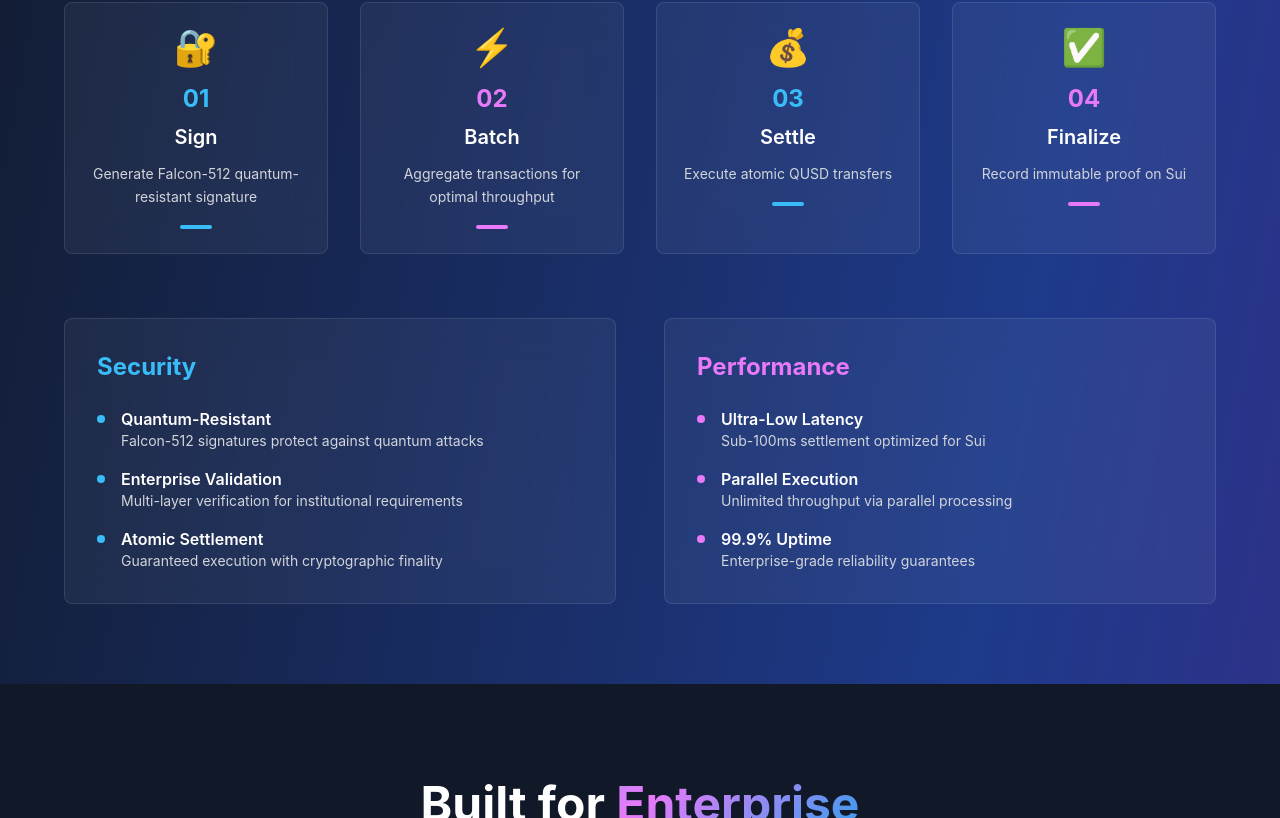
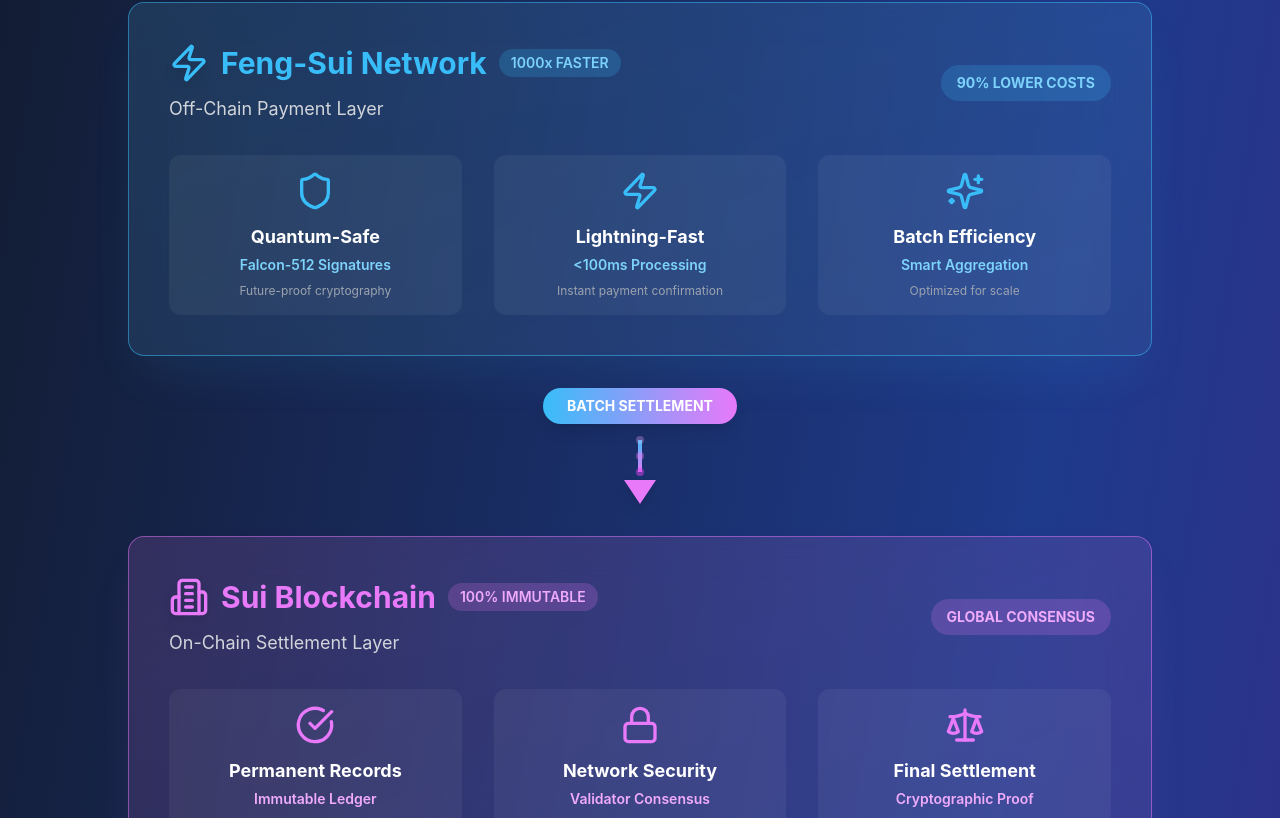
Before and after one commit to en-tropyc/feng-sui, a React (Create React App) app in the folder website/: page / in a window 1280 px wide. Shown: the part 1042-1860 px from the top of the page. Built offline with nearby package versions, Linux system fonts and the light colour scheme.

Commit message:
fix architecture

```diff
--- a/website/src/components/Architecture.tsx
+++ b/website/src/components/Architecture.tsx
@@ -1,4 +1,5 @@
 import React from 'react';
+import { Shield, Zap, Sparkles, Building2, CheckCircle, Lock, Scale } from 'lucide-react';
 
 const Architecture: React.FC = () => {
   return (
@@ -7,18 +8,145 @@
         {/* Section Header */}
         <div className="text-center mb-16">
           <h2 className="text-4xl md:text-5xl font-bold mb-6 text-white">
-            Network Infrastructure
+            Network Architecture
           </h2>
           <p className="text-xl text-gray-300 max-w-3xl mx-auto">
-            Post-quantum stablecoin infrastructure built for enterprise scale on Sui
+            Off-chain quantum payment network with on-chain settlement on Sui
           </p>
         </div>
 
-        {/* Flow Steps */}
-        <div className="grid grid-cols-1 md:grid-cols-2 lg:grid-cols-4 gap-8 mb-16">
+        {/* Two-Layer Architecture Diagram */}
+        <div className="mb-20">
+          <div className="max-w-5xl mx-auto">
+            {/* Feng-Sui Layer (Top) */}
+            <div className="glass rounded-2xl p-10 mb-8 border-3 border-quantum-400/50 bg-gradient-to-br from-quantum-500/10 to-quantum-600/5 shadow-2xl shadow-quantum-400/10">
+              <div className="flex items-center justify-between mb-8">
+                <div>
+                  <div className="flex items-center gap-3 mb-3">
+                    <div className="text-quantum-400">
+                      <Zap size={40} className="drop-shadow-lg" />
+                    </div>
+                    <h3 className="text-3xl font-bold text-quantum-400">Feng-Sui Network</h3>
+                    <div className="bg-quantum-400/20 text-quantum-300 px-3 py-1 rounded-full text-sm font-semibold">
+                      1000x FASTER
+                    </div>
+                  </div>
+                  <p className="text-gray-300 text-lg">Off-Chain Payment Layer</p>
+                </div>
+                <div className="bg-quantum-400/20 text-quantum-300 px-4 py-2 rounded-full text-sm font-bold">
+                  90% LOWER COSTS
+                </div>
+              </div>
+
+              <div className="grid grid-cols-1 md:grid-cols-3 gap-8">
+                <div className="text-center p-4 rounded-xl bg-white/5">
+                  <div className="flex justify-center mb-3">
+                    <Shield size={40} className="text-quantum-400" />
+                  </div>
+                  <div className="font-bold text-white text-lg mb-1">Quantum-Safe</div>
+                  <div className="text-quantum-300 text-sm font-semibold mb-2">Falcon-512 Signatures</div>
+                  <div className="text-gray-400 text-xs">Future-proof cryptography</div>
+                </div>
+                <div className="text-center p-4 rounded-xl bg-white/5">
+                  <div className="flex justify-center mb-3">
+                    <Zap size={40} className="text-quantum-400" />
+                  </div>
+                  <div className="font-bold text-white text-lg mb-1">Lightning-Fast</div>
+                  <div className="text-quantum-300 text-sm font-semibold mb-2">&lt;100ms Processing</div>
+                  <div className="text-gray-400 text-xs">Instant payment confirmation</div>
+                </div>
+                <div className="text-center p-4 rounded-xl bg-white/5">
+                  <div className="flex justify-center mb-3">
+                    <Sparkles size={40} className="text-quantum-400" />
+                  </div>
+                  <div className="font-bold text-white text-lg mb-1">Batch Efficiency</div>
+                  <div className="text-quantum-300 text-sm font-semibold mb-2">Smart Aggregation</div>
+                  <div className="text-gray-400 text-xs">Optimized for scale</div>
+                </div>
+              </div>
+            </div>
+
+            {/* Enhanced Settlement Flow */}
+            <div className="flex justify-center mb-8">
+              <div className="flex flex-col items-center relative">
+                <div className="bg-gradient-to-r from-quantum-400 to-crypto-400 text-white px-6 py-2 rounded-full text-sm font-bold mb-4 shadow-lg">
+                  BATCH SETTLEMENT
+                </div>
+                <div className="flex flex-col items-center">
+                  <div className="w-1 h-8 bg-gradient-to-b from-quantum-400 to-crypto-400 mb-2"></div>
+                  <div className="w-0 h-0 border-l-[16px] border-r-[16px] border-t-[24px] border-l-transparent border-r-transparent border-t-crypto-400 drop-shadow-lg"></div>
+                </div>
+
+                {/* Flowing dots animation */}
+                <div className="absolute top-12 left-1/2 transform -translate-x-1/2">
+                  <div className="flex flex-col space-y-2 animate-pulse">
+                    <div className="w-2 h-2 bg-crypto-300 rounded-full opacity-60"></div>
+                    <div className="w-2 h-2 bg-crypto-400 rounded-full opacity-80"></div>
+                    <div className="w-2 h-2 bg-crypto-500 rounded-full"></div>
+                  </div>
+                </div>
+              </div>
+            </div>
+
+            {/* Sui Layer (Bottom) */}
+            <div className="glass rounded-2xl p-10 border-3 border-crypto-400/50 bg-gradient-to-br from-crypto-500/10 to-crypto-600/5 shadow-2xl shadow-crypto-400/10">
+              <div className="flex items-center justify-between mb-8">
+                <div>
+                  <div className="flex items-center gap-3 mb-3">
+                    <div className="text-crypto-400">
+                      <Building2 size={40} className="drop-shadow-lg" />
+                    </div>
+                    <h3 className="text-3xl font-bold text-crypto-400">Sui Blockchain</h3>
+                    <div className="bg-crypto-400/20 text-crypto-300 px-3 py-1 rounded-full text-sm font-semibold">
+                      100% IMMUTABLE
+                    </div>
+                  </div>
+                  <p className="text-gray-300 text-lg">On-Chain Settlement Layer</p>
+                </div>
+                <div className="bg-crypto-400/20 text-crypto-300 px-4 py-2 rounded-full text-sm font-bold">
+                  GLOBAL CONSENSUS
+                </div>
+              </div>
+
+              <div className="grid grid-cols-1 md:grid-cols-3 gap-8">
+                <div className="text-center p-4 rounded-xl bg-white/5">
+                  <div className="flex justify-center mb-3">
+                    <CheckCircle size={40} className="text-crypto-400" />
+                  </div>
+                  <div className="font-bold text-white text-lg mb-1">Permanent Records</div>
+                  <div className="text-crypto-300 text-sm font-semibold mb-2">Immutable Ledger</div>
+                  <div className="text-gray-400 text-xs">Cannot be altered or deleted</div>
+                </div>
+                <div className="text-center p-4 rounded-xl bg-white/5">
+                  <div className="flex justify-center mb-3">
+                    <Lock size={40} className="text-crypto-400" />
+                  </div>
+                  <div className="font-bold text-white text-lg mb-1">Network Security</div>
+                  <div className="text-crypto-300 text-sm font-semibold mb-2">Validator Consensus</div>
+                  <div className="text-gray-400 text-xs">Decentralized validation</div>
+                </div>
+                <div className="text-center p-4 rounded-xl bg-white/5">
+                  <div className="flex justify-center mb-3">
+                    <Scale size={40} className="text-crypto-400" />
+                  </div>
+                  <div className="font-bold text-white text-lg mb-1">Final Settlement</div>
+                  <div className="text-crypto-300 text-sm font-semibold mb-2">Cryptographic Proof</div>
+                  <div className="text-gray-400 text-xs">Mathematical certainty</div>
+                </div>
+              </div>
+            </div>
+          </div>
+        </div>
+
+        {/* Payment Flow Steps */}
+        <div className="mb-16">
+          <h3 className="text-3xl font-bold text-center mb-12 text-white">Payment Flow</h3>
+          <div className="grid grid-cols-1 md:grid-cols-2 lg:grid-cols-4 gap-8">
             {/* Step 1 */}
             <div className="glass rounded-lg p-6 text-center hover:scale-105 transition-transform duration-300">
-            <div className="text-4xl mb-4">🔐</div>
+              <div className="flex justify-center mb-4">
+                <Shield size={48} className="text-quantum-400" />
+              </div>
               <div className="text-2xl font-bold text-quantum-400 mb-2">01</div>
               <h3 className="text-xl font-semibold mb-3 text-white">Sign</h3>
               <p className="text-gray-300 text-sm leading-relaxed">
@@ -31,11 +159,13 @@
 
             {/* Step 2 */}
             <div className="glass rounded-lg p-6 text-center hover:scale-105 transition-transform duration-300">
-            <div className="text-4xl mb-4">⚡</div>
+              <div className="flex justify-center mb-4">
+                <Zap size={48} className="text-crypto-400" />
+              </div>
               <div className="text-2xl font-bold text-crypto-400 mb-2">02</div>
-            <h3 className="text-xl font-semibold mb-3 text-white">Batch</h3>
+              <h3 className="text-xl font-semibold mb-3 text-white">Process</h3>
               <p className="text-gray-300 text-sm leading-relaxed">
-              Aggregate transactions for optimal throughput
+                Instant off-chain payment processing
               </p>
               <div className="mt-4 flex justify-center">
                 <div className="w-8 h-1 bg-crypto-400 rounded"></div>
@@ -44,11 +174,13 @@
 
             {/* Step 3 */}
             <div className="glass rounded-lg p-6 text-center hover:scale-105 transition-transform duration-300">
-            <div className="text-4xl mb-4">💰</div>
+              <div className="flex justify-center mb-4">
+                <Sparkles size={48} className="text-quantum-400" />
+              </div>
               <div className="text-2xl font-bold text-quantum-400 mb-2">03</div>
-            <h3 className="text-xl font-semibold mb-3 text-white">Settle</h3>
+              <h3 className="text-xl font-semibold mb-3 text-white">Batch</h3>
               <p className="text-gray-300 text-sm leading-relaxed">
-              Execute atomic QUSD transfers
+                Aggregate multiple transactions for efficiency
               </p>
               <div className="mt-4 flex justify-center">
                 <div className="w-8 h-1 bg-quantum-400 rounded"></div>
@@ -57,14 +189,17 @@
 
             {/* Step 4 */}
             <div className="glass rounded-lg p-6 text-center hover:scale-105 transition-transform duration-300">
-            <div className="text-4xl mb-4">✅</div>
+              <div className="flex justify-center mb-4">
+                <CheckCircle size={48} className="text-crypto-400" />
+              </div>
               <div className="text-2xl font-bold text-crypto-400 mb-2">04</div>
-            <h3 className="text-xl font-semibold mb-3 text-white">Finalize</h3>
+              <h3 className="text-xl font-semibold mb-3 text-white">Settle</h3>
               <p className="text-gray-300 text-sm leading-relaxed">
-              Record immutable proof on Sui
+                Final settlement on Sui blockchain
               </p>
               <div className="mt-4 flex justify-center">
                 <div className="w-8 h-1 bg-crypto-400 rounded"></div>
+              </div>
             </div>
           </div>
         </div>
@@ -73,27 +208,27 @@
         <div className="grid grid-cols-1 lg:grid-cols-2 gap-12">
           {/* Security Features */}
           <div className="glass rounded-lg p-8">
-            <h3 className="text-2xl font-bold mb-6 text-quantum-400">Security</h3>
+            <h3 className="text-2xl font-bold mb-6 text-quantum-400">Quantum Security</h3>
             <ul className="space-y-4">
               <li className="flex items-start">
                 <div className="w-2 h-2 bg-quantum-400 rounded-full mt-2 mr-4 flex-shrink-0"></div>
                 <div>
-                  <div className="font-semibold text-white">Quantum-Resistant</div>
-                  <div className="text-gray-300 text-sm">Falcon-512 signatures protect against quantum attacks</div>
+                  <div className="font-semibold text-white">Post-Quantum Signatures</div>
+                  <div className="text-gray-300 text-sm">Falcon-512 protection against quantum computers</div>
                 </div>
               </li>
               <li className="flex items-start">
                 <div className="w-2 h-2 bg-quantum-400 rounded-full mt-2 mr-4 flex-shrink-0"></div>
                 <div>
-                  <div className="font-semibold text-white">Enterprise Validation</div>
-                  <div className="text-gray-300 text-sm">Multi-layer verification for institutional requirements</div>
+                  <div className="font-semibold text-white">Off-Chain Privacy</div>
+                  <div className="text-gray-300 text-sm">Private payment processing before settlement</div>
                 </div>
               </li>
               <li className="flex items-start">
                 <div className="w-2 h-2 bg-quantum-400 rounded-full mt-2 mr-4 flex-shrink-0"></div>
                 <div>
-                  <div className="font-semibold text-white">Atomic Settlement</div>
-                  <div className="text-gray-300 text-sm">Guaranteed execution with cryptographic finality</div>
+                  <div className="font-semibold text-white">Cryptographic Proof</div>
+                  <div className="text-gray-300 text-sm">Verifiable settlement with mathematical guarantees</div>
                 </div>
               </li>
             </ul>
@@ -101,27 +236,27 @@
 
           {/* Performance Metrics */}
           <div className="glass rounded-lg p-8">
-            <h3 className="text-2xl font-bold mb-6 text-crypto-400">Performance</h3>
+            <h3 className="text-2xl font-bold mb-6 text-crypto-400">Performance Benefits</h3>
             <ul className="space-y-4">
               <li className="flex items-start">
                 <div className="w-2 h-2 bg-crypto-400 rounded-full mt-2 mr-4 flex-shrink-0"></div>
                 <div>
-                  <div className="font-semibold text-white">Ultra-Low Latency</div>
-                  <div className="text-gray-300 text-sm">Sub-100ms settlement optimized for Sui</div>
+                  <div className="font-semibold text-white">Instant Payments</div>
+                  <div className="text-gray-300 text-sm">Sub-100ms off-chain processing</div>
                 </div>
               </li>
               <li className="flex items-start">
                 <div className="w-2 h-2 bg-crypto-400 rounded-full mt-2 mr-4 flex-shrink-0"></div>
                 <div>
-                  <div className="font-semibold text-white">Parallel Execution</div>
-                  <div className="text-gray-300 text-sm">Unlimited throughput via parallel processing</div>
+                  <div className="font-semibold text-white">Low Settlement Costs</div>
+                  <div className="text-gray-300 text-sm">Batch processing reduces on-chain fees</div>
                 </div>
               </li>
               <li className="flex items-start">
                 <div className="w-2 h-2 bg-crypto-400 rounded-full mt-2 mr-4 flex-shrink-0"></div>
                 <div>
-                  <div className="font-semibold text-white">99.9% Uptime</div>
-                  <div className="text-gray-300 text-sm">Enterprise-grade reliability guarantees</div>
+                  <div className="font-semibold text-white">Unlimited Throughput</div>
+                  <div className="text-gray-300 text-sm">Off-chain scaling with periodic settlement</div>
                 </div>
               </li>
             </ul>
```
Lines whose indentation alone changed are shown as unchanged.
